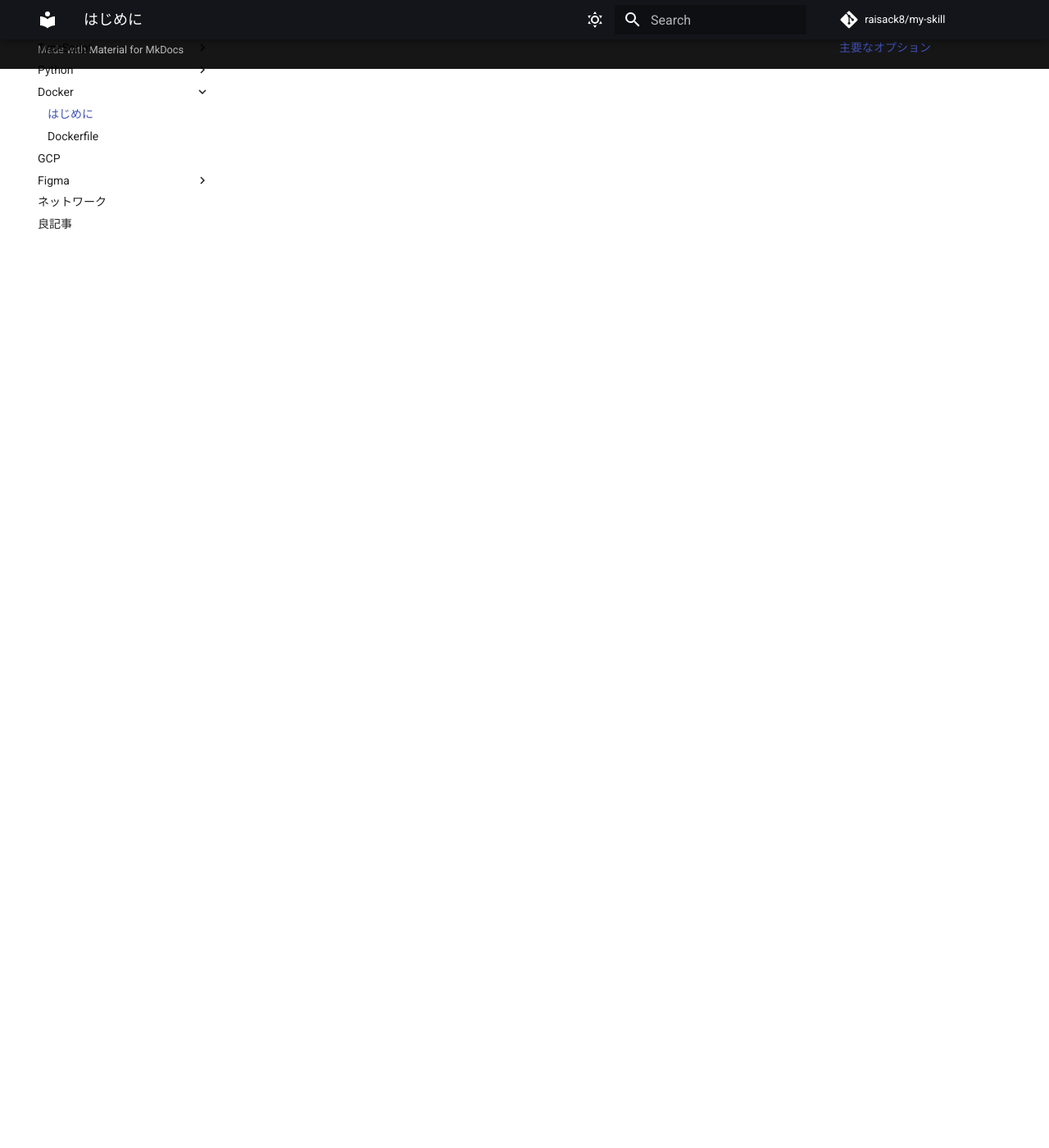
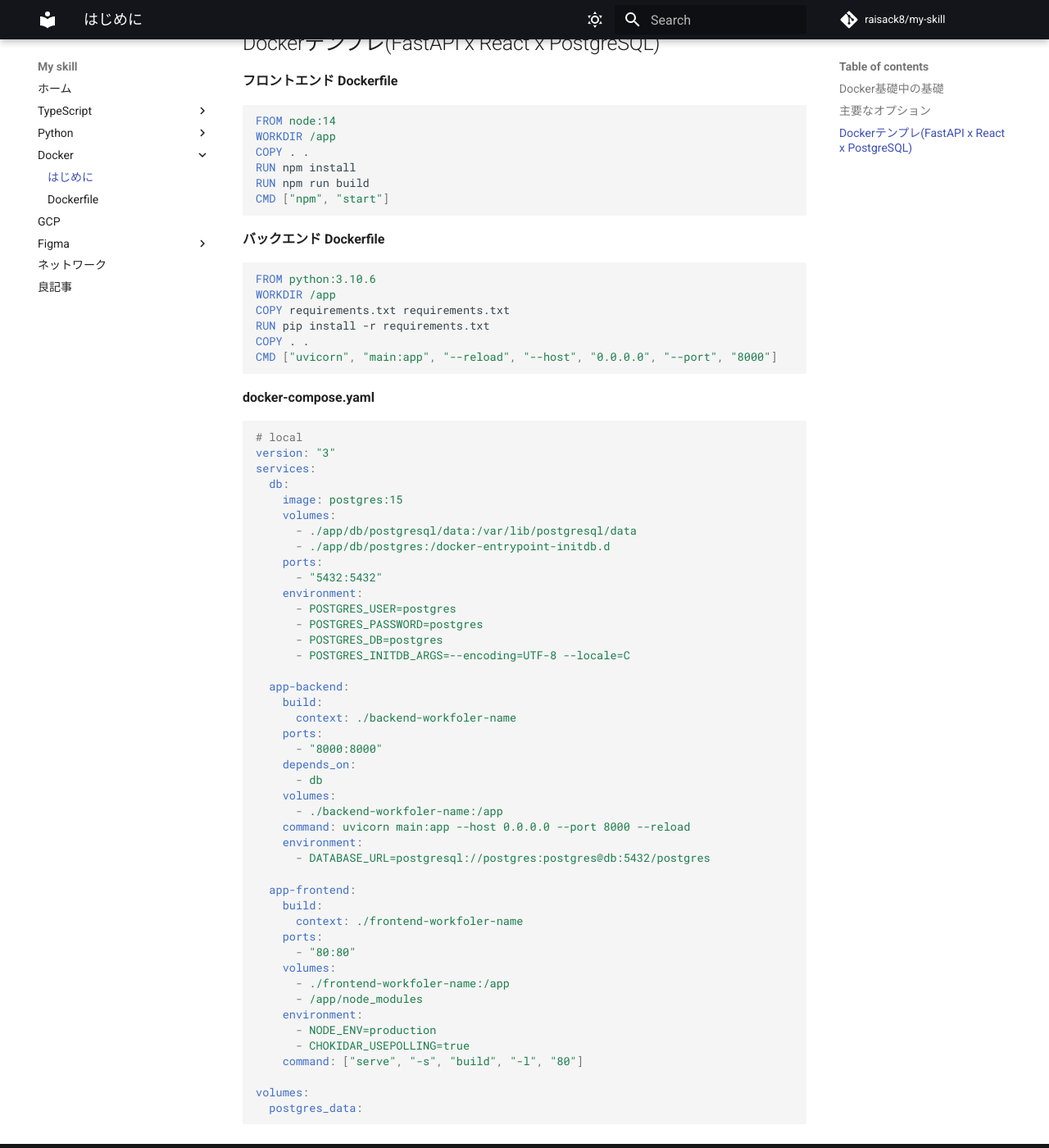
Before and after one commit to raisack8/my-skill, an MkDocs documentation site: the page built from docs/docker/dc-01.md, in a window 1280 px wide and 1400 px high, scrolled down 1512 px. Shown: the whole window at 82% size. Built offline with MkDocs 1.6.1 and Material for MkDocs 9.7.7, drawn with Linux system fonts in a browser that asks for light colours; comment, search, counter and statistics services are not loaded; before the commit the page ends 1596 px from its top, so only the background shows below that.

Commit message:
Dockerテンプレート追加

````diff
--- a/docs/docker/dc-01.md
+++ b/docs/docker/dc-01.md
@@ -51,3 +51,76 @@ Dockerコンテナ内で`nginx`を立ち上げて、その出口は`80`となっ
 $ docker run --name test-postgres -e POSTGRES_PASSWORD=postgres -d postgres
 ```
 [ポスグレの公式イメージ](https://hub.docker.com/_/postgres)
+
+## Dockerテンプレ(FastAPI x React x PostgreSQL)
+
+**フロントエンド Dockerfile**
+
+```Dockerfile
+FROM node:14
+WORKDIR /app
+COPY . .
+RUN npm install
+RUN npm run build
+CMD ["npm", "start"]
+```
+
+**バックエンド Dockerfile**
+
+```Dockerfile
+FROM python:3.10.6
+WORKDIR /app
+COPY requirements.txt requirements.txt
+RUN pip install -r requirements.txt
+COPY . .
+CMD ["uvicorn", "main:app", "--reload", "--host", "0.0.0.0", "--port", "8000"]
+```
+
+**docker-compose.yaml**
+
+```yml
+# local
+version: "3"
+services:
+  db:
+    image: postgres:15
+    volumes:
+      - ./app/db/postgresql/data:/var/lib/postgresql/data
+      - ./app/db/postgres:/docker-entrypoint-initdb.d
+    ports:
+      - "5432:5432"
+    environment:
+      - POSTGRES_USER=postgres
+      - POSTGRES_PASSWORD=postgres
+      - POSTGRES_DB=postgres
+      - POSTGRES_INITDB_ARGS=--encoding=UTF-8 --locale=C
+
+  app-backend:
+    build:
+      context: ./backend-workfoler-name
+    ports:
+      - "8000:8000"
+    depends_on:
+      - db
+    volumes:
+      - ./backend-workfoler-name:/app
+    command: uvicorn main:app --host 0.0.0.0 --port 8000 --reload
+    environment:
+      - DATABASE_URL=postgresql://postgres:postgres@db:5432/postgres
+
+  app-frontend:
+    build:
+      context: ./frontend-workfoler-name
+    ports:
+      - "80:80"
+    volumes:
+      - ./frontend-workfoler-name:/app
+      - /app/node_modules
+    environment:
+      - NODE_ENV=production
+      - CHOKIDAR_USEPOLLING=true
+    command: ["serve", "-s", "build", "-l", "80"]
+
+volumes:
+  postgres_data:
+```
````
